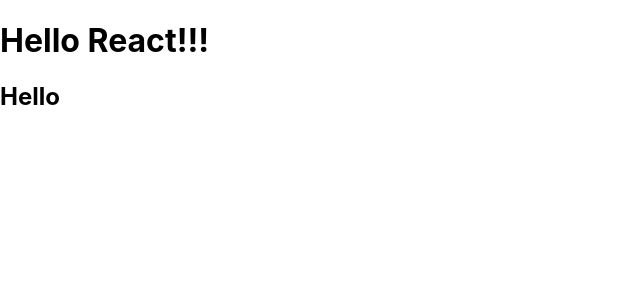
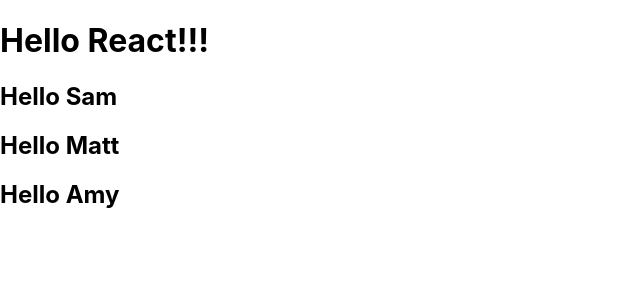
Before and after one commit to PaugelS20/week5app, a React (Create React App) app: page / in a window 1280 px wide. Shown: the top 300 px of the page, without its empty margins (0-640 px from the left). Built offline with nearby package versions, Linux system fonts and the light colour scheme.

Commit message:
Adding greeting component

```diff
--- a/src/App.js
+++ b/src/App.js
@@ -1,15 +1,9 @@
 import './App.css';
+import { Greeting } from './Greeting';
 
 const App = () => {
   return (
-    <>
-    <h1>
-      Hello React!!!
-    </h1>
-    <h2>
-        Hello {name}
-    </h2>
-    </>
+   <Greeting/>
   );
 }
 
--- /dev/null
+++ b/src/Greeting.js
@@ -0,0 +1,20 @@
+import React from 'react'
+
+export const Greeting = () => {
+  return (
+    <>
+    <h1>
+        Hello React!!!
+    </h1>
+    <h2>
+        Hello Sam
+    </h2>
+    <h2>
+        Hello Matt
+    </h2>
+    <h2>
+        Hello Amy
+    </h2>
+    </>
+  )
+}
```
